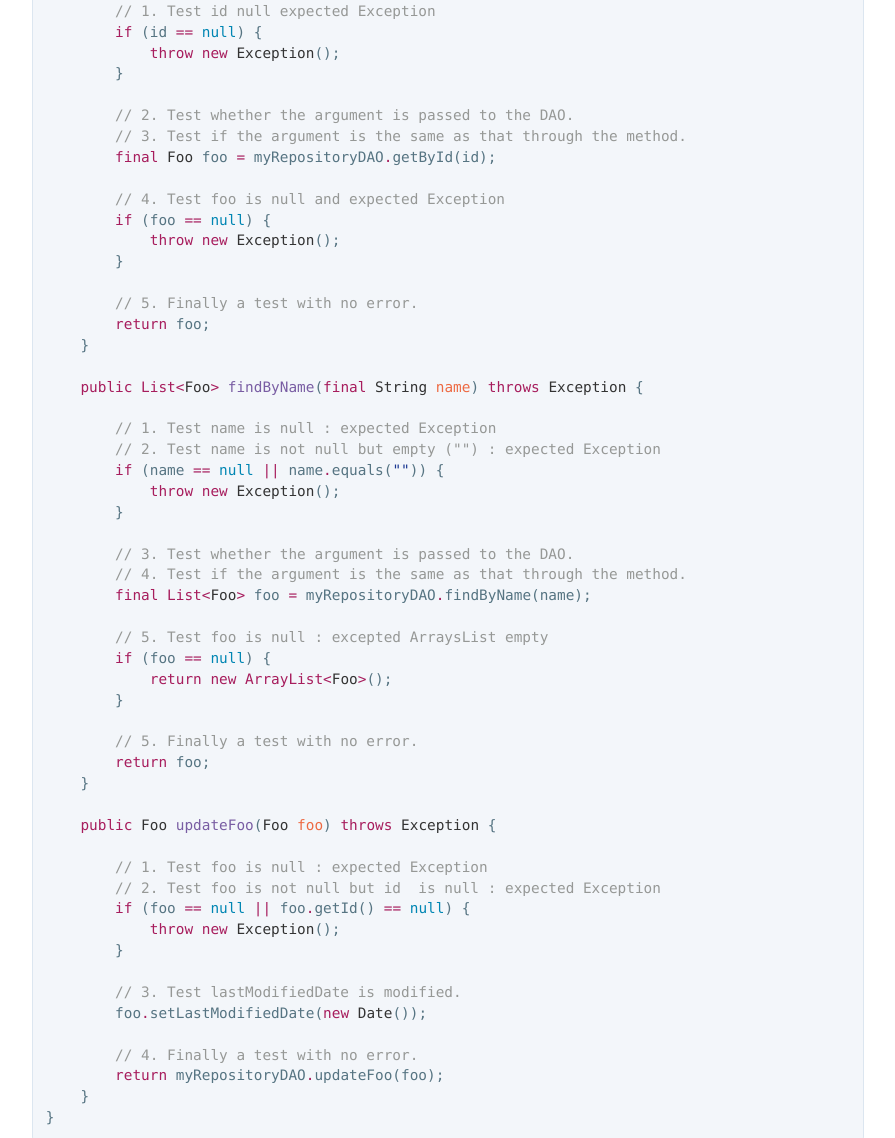
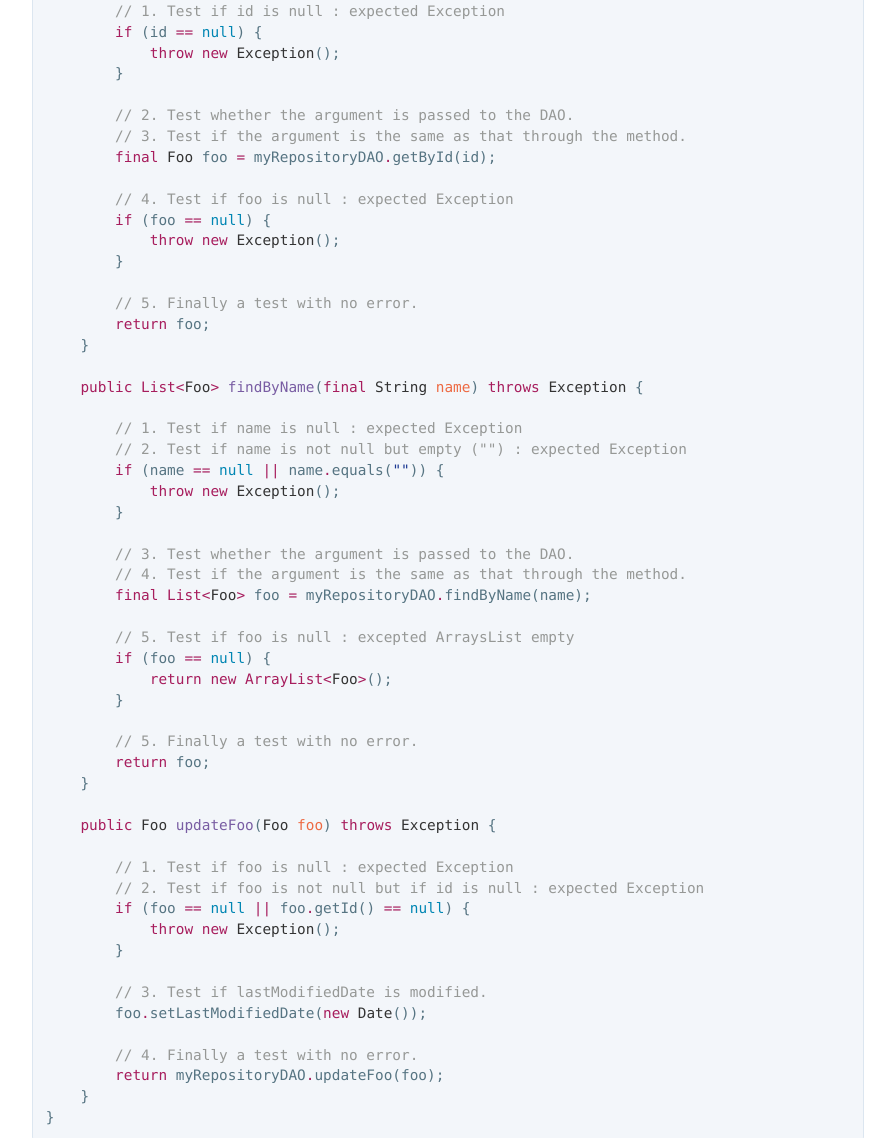
Before and after one commit to MaximeFrancoeur/How-do-tests, a plain HTML site: page index.html in a window 1280 px wide. Shown: the part 2493-3631 px from the top of the page, without its empty margins (192-1087 px from the left). Drawn offline with nearby package versions, Linux system fonts and the light colour scheme.

```diff
--- a/index.html
+++ b/index.html
@@ -103,7 +103,7 @@
 
     <span class="pl-k">public</span> <span class="pl-smi">Foo</span> <span class="pl-en">getById</span>(<span class="pl-k">final</span> <span class="pl-smi">Integer</span> <span class="pl-v">id</span>) <span class="pl-k">throws</span> <span class="pl-smi">Exception</span> {
 
-        <span class="pl-c">// 1. Test id null expected Exception</span>
+        <span class="pl-c">// 1. Test if id is null : expected Exception</span>
         <span class="pl-k">if</span> (id <span class="pl-k">==</span> <span class="pl-c1">null</span>) {
             <span class="pl-k">throw</span> <span class="pl-k">new</span> <span class="pl-smi">Exception</span>();
         }
@@ -112,7 +112,7 @@
         <span class="pl-c">// 3. Test if the argument is the same as that through the method.</span>
         <span class="pl-k">final</span> <span class="pl-smi">Foo</span> foo <span class="pl-k">=</span> myRepositoryDAO<span class="pl-k">.</span>getById(id);
 
-        <span class="pl-c">// 4. Test foo is null and expected Exception</span>
+        <span class="pl-c">// 4. Test if foo is null : expected Exception</span>
         <span class="pl-k">if</span> (foo <span class="pl-k">==</span> <span class="pl-c1">null</span>) {
             <span class="pl-k">throw</span> <span class="pl-k">new</span> <span class="pl-smi">Exception</span>();
         }
@@ -123,8 +123,8 @@
 
     <span class="pl-k">public</span> <span class="pl-k">List&lt;<span class="pl-smi">Foo</span>&gt;</span> <span class="pl-en">findByName</span>(<span class="pl-k">final</span> <span class="pl-smi">String</span> <span class="pl-v">name</span>) <span class="pl-k">throws</span> <span class="pl-smi">Exception</span> {
 
-        <span class="pl-c">// 1. Test name is null : expected Exception</span>
-        <span class="pl-c">// 2. Test name is not null but empty ("") : expected Exception</span>
+        <span class="pl-c">// 1. Test if name is null : expected Exception</span>
+        <span class="pl-c">// 2. Test if name is not null but empty ("") : expected Exception</span>
         <span class="pl-k">if</span> (name <span class="pl-k">==</span> <span class="pl-c1">null</span> <span class="pl-k">||</span> name<span class="pl-k">.</span>equals(<span class="pl-s"><span class="pl-pds">"</span><span class="pl-pds">"</span></span>)) {
             <span class="pl-k">throw</span> <span class="pl-k">new</span> <span class="pl-smi">Exception</span>();
         }
@@ -133,7 +133,7 @@
         <span class="pl-c">// 4. Test if the argument is the same as that through the method.</span>
         <span class="pl-k">final</span> <span class="pl-k">List&lt;<span class="pl-smi">Foo</span>&gt;</span> foo <span class="pl-k">=</span> myRepositoryDAO<span class="pl-k">.</span>findByName(name);
 
-        <span class="pl-c">// 5. Test foo is null : excepted ArraysList empty</span>
+        <span class="pl-c">// 5. Test if foo is null : excepted ArraysList empty</span>
         <span class="pl-k">if</span> (foo <span class="pl-k">==</span> <span class="pl-c1">null</span>) {
             <span class="pl-k">return</span> <span class="pl-k">new</span> <span class="pl-k">ArrayList&lt;<span class="pl-smi">Foo</span>&gt;</span>();
         }
@@ -144,13 +144,13 @@
 
     <span class="pl-k">public</span> <span class="pl-smi">Foo</span> <span class="pl-en">updateFoo</span>(<span class="pl-smi">Foo</span> <span class="pl-v">foo</span>) <span class="pl-k">throws</span> <span class="pl-smi">Exception</span> {
 
-        <span class="pl-c">// 1. Test foo is null : expected Exception</span>
-        <span class="pl-c">// 2. Test foo is not null but id  is null : expected Exception</span>
+        <span class="pl-c">// 1. Test if foo is null : expected Exception</span>
+        <span class="pl-c">// 2. Test if foo is not null but if id is null : expected Exception</span>
         <span class="pl-k">if</span> (foo <span class="pl-k">==</span> <span class="pl-c1">null</span> <span class="pl-k">||</span> foo<span class="pl-k">.</span>getId() <span class="pl-k">==</span> <span class="pl-c1">null</span>) {
             <span class="pl-k">throw</span> <span class="pl-k">new</span> <span class="pl-smi">Exception</span>();
         }
 
-        <span class="pl-c">// 3. Test lastModifiedDate is modified.</span>
+        <span class="pl-c">// 3. Test if lastModifiedDate is modified.</span>
         foo<span class="pl-k">.</span>setLastModifiedDate(<span class="pl-k">new</span> <span class="pl-smi">Date</span>());
 
         <span class="pl-c">// 4. Finally a test with no error.</span>
```
Also changed, not shown: params.json (+1 -1 lines).
